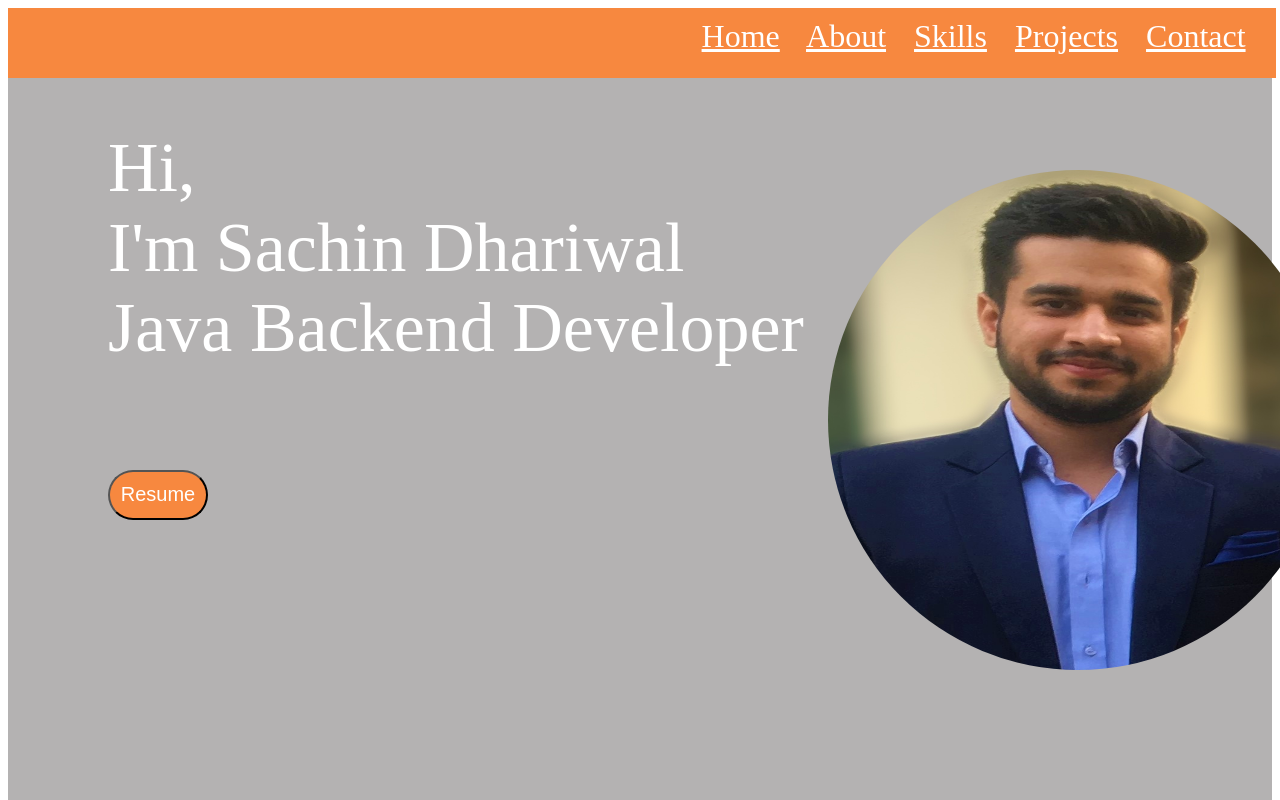
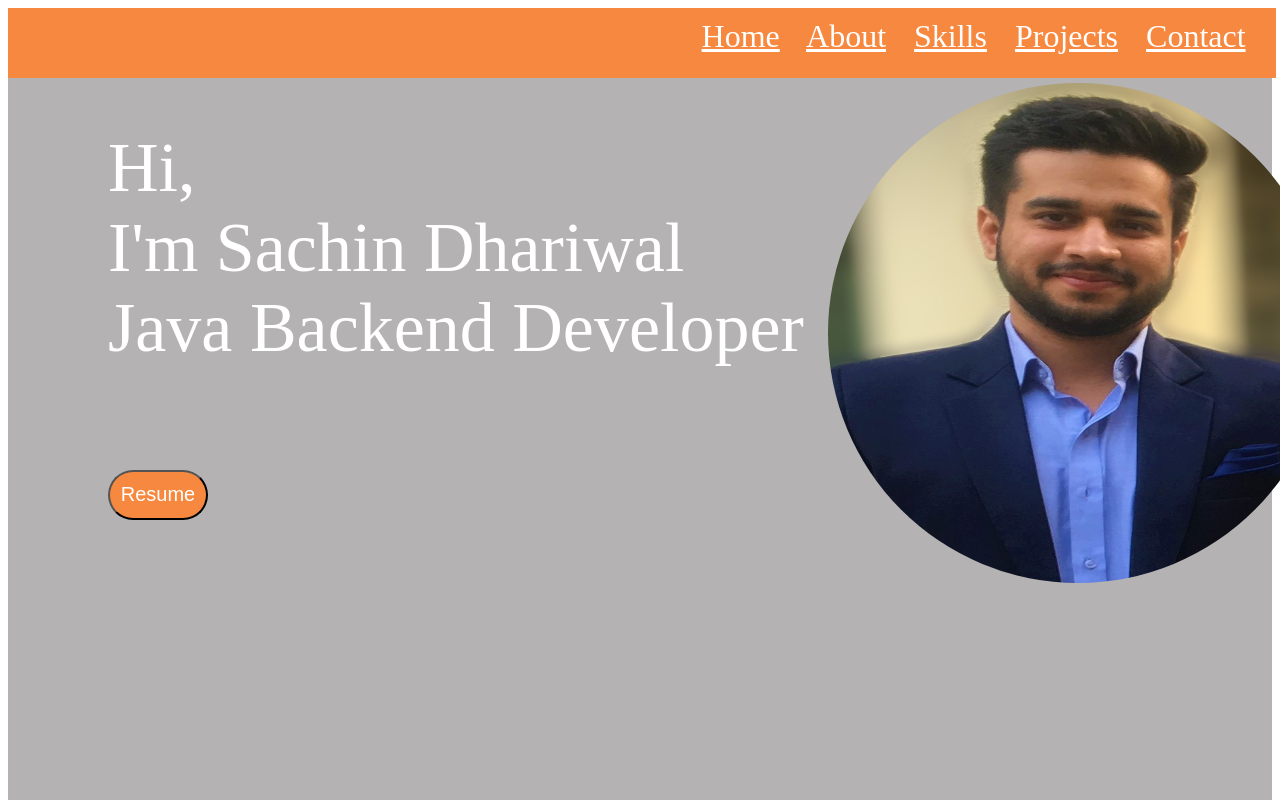
Before and after one commit to sachin59/sachin59-github.io, a plain HTML site: page index.html in a window 1280 px wide. Shown: the top 800 px of the page. Drawn offline with Linux system fonts and the light colour scheme.

Commit message:
Update index.html

```diff
--- a/index.html
+++ b/index.html
@@ -52,7 +52,7 @@
     width:500px;
     border-radius: 580px;
     margin-left: 720px;
-    margin-top: -350px;
+    margin-top: -450px;
 }
 #abouthead{
     color:white;
```
